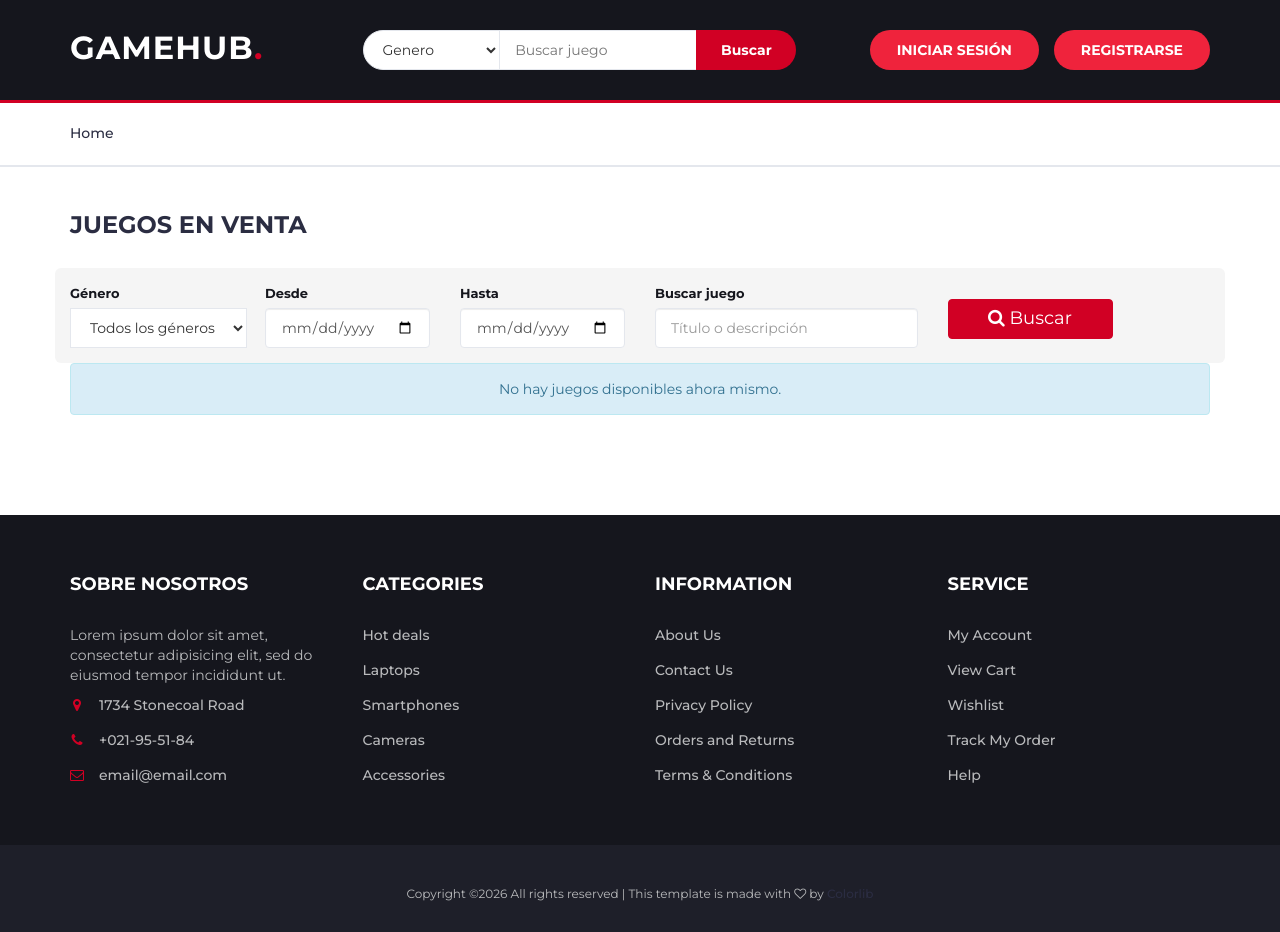
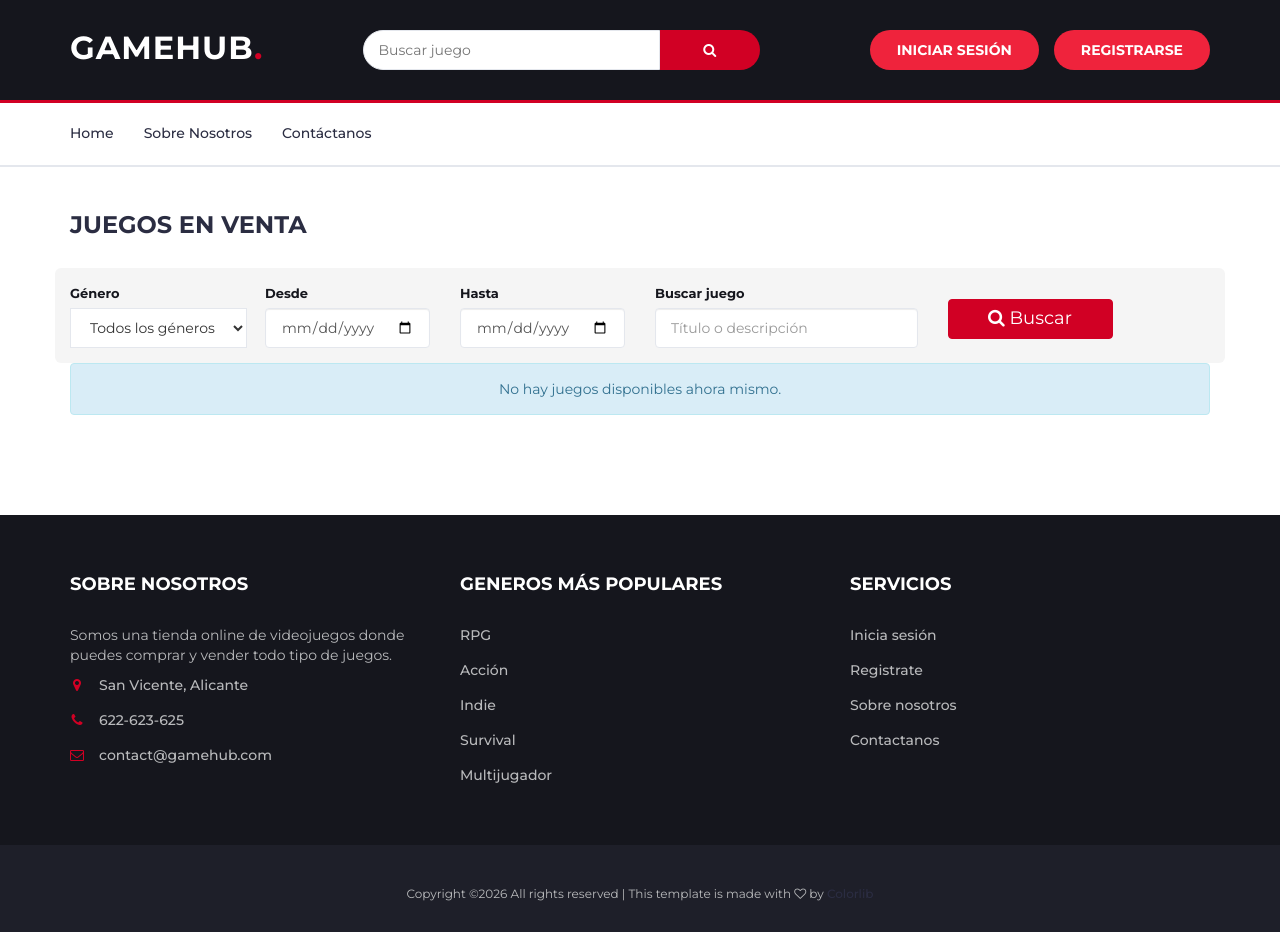
Before and after one commit to Israelamat/Proyecto-Symfony, a Symfony app: template templates/home/index.html.twig in a window 1280 px wide. Run offline with Twig, Linux system fonts and the light colour scheme; the template is opened without the code that fills it, so the values that code supplies are empty; some libraries are stand-ins or nearby versions.

Commit message:
paginas de sobre nosotros y contacto, footer y menu actualizados

```diff
--- a/public/css/style.css
+++ b/public/css/style.css
@@ -480,13 +480,15 @@ textarea.input {
   position: relative;
 }
 
+/*
 .header-search form .input-select {
   margin-right: -4px;
   border-radius: 40px 0px 0px 40px;
 }
-
+*/
 .header-search form .input {
-  width: calc(100% - 260px);
+  width: calc(100% - 160px);
+  border-radius: 40px 0px 0px 40px;
   margin-right: -4px;
 }
 
--- a/templates/games/detalles.html.twig
+++ b/templates/games/detalles.html.twig
@@ -25,7 +25,7 @@
 
 
                     <div>
-                        <a class="review-link">
+                        <a class="review-link" href="{{ path('home', { user: game.user.id }) }}">
                             Publicado por
                             <span class="badge bg-secondary">
                                 {{ game.user.name }}
--- a/templates/home/index.html.twig
+++ b/templates/home/index.html.twig
@@ -22,8 +22,7 @@
 
 					<div class="col-md-2">
 						<label class="filter-label">Género</label>
-						<select name="genre" class="input-select form-select"
-							style="max-width: 110%;">
+						<select name="genre" class="input-select form-select" style="max-width: 110%;">
 							<option value="">Todos los géneros</option>
 							{% for genre in genres %}
 								<option value="{{ genre.id }}" {% if app.request.get('genre') == genre.id %} selected {% endif %}>
@@ -113,10 +112,22 @@
 				{% else %}
 					<div class="col-md-12">
 						<div class="alert alert-info text-center">
-							No hay juegos disponibles ahora mismo.
+							{% set hasFilters = app.request.get('q') or app.request.get('genre') or app.request.get('date_from') or app.request.get('date_to') %}
+
+							{% if hasFilters %}
+								No hay resultados para los filtros aplicados.
+								<br>
+								<a href="{{ path('home') }}" class="btn btn-secondary mt-3">
+									<i class="fa fa-undo"></i>
+									Restablecer filtros
+								</a>
+							{% else %}
+								No hay juegos disponibles ahora mismo.
+							{% endif %}
 						</div>
 					</div>
 				{% endfor %}
+
 
 			</div>
 
--- a/templates/partials/_footer.html.twig
+++ b/templates/partials/_footer.html.twig
@@ -3,45 +3,45 @@
 	<div class="section">
 		<div class="container">
 			<div class="row">
-				<div class="col-md-3 col-xs-6">
+				<div class="col-md-4 col-xs-6">
 					<div class="footer">
 						<h3 class="footer-title">Sobre Nosotros</h3>
-						<p>Lorem ipsum dolor sit amet, consectetur adipisicing elit, sed do eiusmod tempor incididunt ut.</p>
+						<p>Somos una tienda online de videojuegos donde puedes comprar y vender todo tipo de juegos.</p>
 						<ul class="footer-links">
 							<li>
 								<a href="#">
-									<i class="fa fa-map-marker"></i>1734 Stonecoal Road</a>
+									<i class="fa fa-map-marker"></i>San Vicente, Alicante</a>
 							</li>
 							<li>
 								<a href="#">
-									<i class="fa fa-phone"></i>+021-95-51-84</a>
+									<i class="fa fa-phone"></i>622-623-625</a>
 							</li>
 							<li>
 								<a href="#">
-									<i class="fa fa-envelope-o"></i>email@email.com</a>
+									<i class="fa fa-envelope-o"></i>contact@gamehub.com</a>
 							</li>
 						</ul>
 					</div>
 				</div>
 
-				<div class="col-md-3 col-xs-6">
+				<div class="col-md-4 col-xs-6">
 					<div class="footer">
-						<h3 class="footer-title">Categories</h3>
+						<h3 class="footer-title">Generos más populares</h3>
 						<ul class="footer-links">
 							<li>
-								<a href="#">Hot deals</a>
+								<a href="#">RPG</a>
 							</li>
 							<li>
-								<a href="#">Laptops</a>
+								<a href="#">Acción</a>
 							</li>
 							<li>
-								<a href="#">Smartphones</a>
+								<a href="#">Indie</a>
 							</li>
 							<li>
-								<a href="#">Cameras</a>
+								<a href="#">Survival</a>
 							</li>
 							<li>
-								<a href="#">Accessories</a>
+								<a href="#">Multijugador</a>
 							</li>
 						</ul>
 					</div>
@@ -49,47 +49,21 @@
 
 				<div class="clearfix visible-xs"></div>
 
-				<div class="col-md-3 col-xs-6">
+				<div class="col-md-4 col-xs-6">
 					<div class="footer">
-						<h3 class="footer-title">Information</h3>
+						<h3 class="footer-title">Servicios</h3>
 						<ul class="footer-links">
 							<li>
-								<a href="#">About Us</a>
+								<a href="{{ path('app_login') }}">Inicia sesión</a>
 							</li>
 							<li>
-								<a href="#">Contact Us</a>
+								<a href="{{ path('app_register') }}">Registrate</a>
 							</li>
 							<li>
-								<a href="#">Privacy Policy</a>
+								<a href="{{ path('about_us') }}">Sobre nosotros</a>
 							</li>
 							<li>
-								<a href="#">Orders and Returns</a>
-							</li>
-							<li>
-								<a href="#">Terms & Conditions</a>
-							</li>
-						</ul>
-					</div>
-				</div>
-
-				<div class="col-md-3 col-xs-6">
-					<div class="footer">
-						<h3 class="footer-title">Service</h3>
-						<ul class="footer-links">
-							<li>
-								<a href="#">My Account</a>
-							</li>
-							<li>
-								<a href="#">View Cart</a>
-							</li>
-							<li>
-								<a href="#">Wishlist</a>
-							</li>
-							<li>
-								<a href="#">Track My Order</a>
-							</li>
-							<li>
-								<a href="#">Help</a>
+								<a href="{{ path('contact_us') }}">Contactanos</a>
 							</li>
 						</ul>
 					</div>
--- a/templates/partials/_header.html.twig
+++ b/templates/partials/_header.html.twig
@@ -1,9 +1,8 @@
 <header>
 	<div id="header">
 		<div class="container">
-			<div
-				class="row">
-				<!-- LOGO -->
+			<div class="row">
+
 				<div class="col-md-3">
 					<div class="header-logo">
 						<a href="{{ path('home') }}" class="logo-text">
@@ -12,23 +11,16 @@
 					</div>
 				</div>
 
-				<!-- /LOGO -->
-
-				<!-- SEARCH BAR -->
 				<div class="col-md-5">
 					<div class="header-search">
-						<form>
-							<select class="input-select">
-								<option value="0">Genero</option>
-								<option value="1">Category 01</option>
-								<option value="1">Category 02</option>
-							</select>
-							<input class="input" placeholder="Buscar juego">
-							<button class="search-btn">Buscar</button>
+						<form method="get" action="{{ path('home') }}">
+							<input class="input" name="q" placeholder="Buscar juego">
+							<button type="submit" class="search-btn">
+								<i class="fa fa-search"></i>
+							</button>
 						</form>
 					</div>
 				</div>
-				<!-- /SEARCH BAR -->
 
 				<div class="col-md-4 clearfix">
 					<div class="header-auth">
@@ -48,14 +40,12 @@
 
 						{% endif %}
 
-						<!-- Menu Toogle -->
 						<div class="menu-toggle">
 							<a href="#">
 								<i class="fa fa-bars"></i>
 								<span>Menu</span>
 							</a>
 						</div>
-						<!-- /Menu Toogle -->
 					</div>
 				</div>
 
--- a/templates/partials/_nav.html.twig
+++ b/templates/partials/_nav.html.twig
@@ -33,6 +33,14 @@
 
                 {% endif %}
 
+                <li class="{{ app.request.attributes.get('_route') == 'about_us' ? 'active' : '' }}">
+                    <a href="{{ path('about_us') }}">Sobre Nosotros</a>
+                </li>
+
+                <li class="{{ app.request.attributes.get('_route') == 'contact_us' ? 'active' : '' }}">
+                    <a href="{{ path('contact_us') }}">Contáctanos</a>
+                </li>
+
             </ul>
         </div>
     </div>
```
Also changed, not shown: src/Controller/PublicController.php (+15 -1 lines), src/Repository/GameRepository.php (+8 -1 lines), templates/home/aboutus.html.twig (added, +45 -0 lines), templates/home/contactus.html.twig (added, +54 -0 lines), public/img/about-community.avif (added), public/img/about-gaming.jpg (added).
